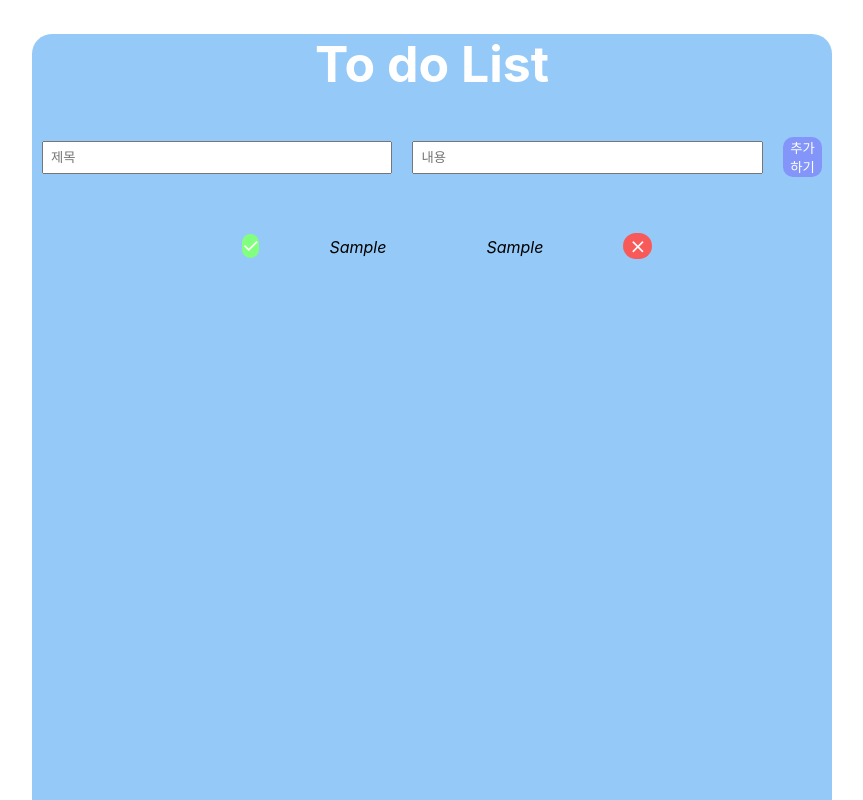
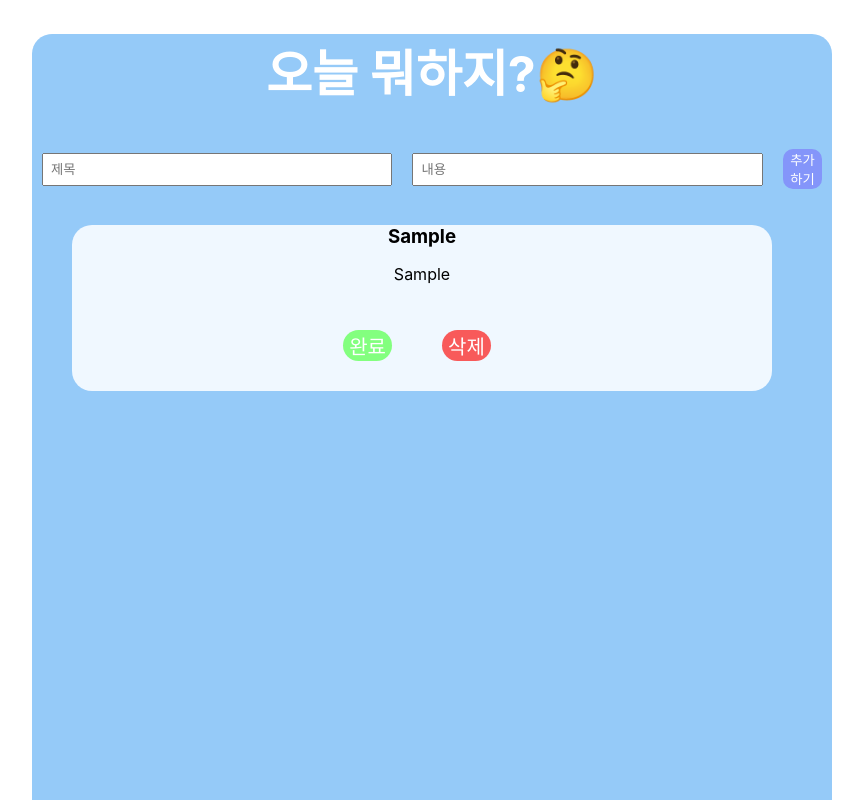
Before and after one commit to seoyeon-jung/react-todolist, a React (Create React App) app: page / in a window 1280 px wide. Both pictures are taken after typing "Sample", "Sample" into the empty fields and a click on the button "추가하기". Shown: the top 800 px of the page, without its empty margins (208-1071 px from the left). Built offline with nearby package versions, Linux system fonts and the light colour scheme.

Commit message:
fix: 완료-취소 toggle 오류 해결

```diff
--- a/src/components/TodoInput.js
+++ b/src/components/TodoInput.js
@@ -23,9 +23,8 @@ const TodoInput = ({ onAdd }) => {
     if (!text || !title) return; // 입력칸 공백 방지
 
     onAdd(title, text);
+    setTitle("");
     setText(""); // 입력 후 다시 공백으로
-    setTitle("");
-    // textRef.current.focus();
   };
 
   return (
--- a/src/components/TodoItem.js
+++ b/src/components/TodoItem.js
@@ -5,14 +5,18 @@ const TodoItem = ({ item, onToggle, onDel }) => {
 
   return (
     <li className={check ? `on` : ""}>
-      <span className="done" onClick={() => onToggle(id)}>
-        &#10003;
-      </span>
-      <em className="text">{title}</em>
-      <em className="text">{text}</em>
-      <button className="delBtn" onClick={() => onDel(id)}>
-        &#10799;
-      </button>
+      <div className="todoBox">
+        <div>
+          <h3 className="title">{title}</h3>
+          <p>{text}</p>
+        </div>
+        <button className="done" onClick={() => onToggle(id)}>
+          {check ? <>취소</> : <>완료</>}
+        </button>
+        <button className="delBtn" onClick={() => onDel(id)}>
+          삭제
+        </button>
+      </div>
     </li>
   );
 };
--- a/src/components/Todos.js
+++ b/src/components/Todos.js
@@ -23,7 +23,6 @@ const Todos = () => {
 
   // add : input 에서 입력받은 값을 새로운 item으로 추가
   const onAdd = (title, text) => {
-    console.log(title, text);
     setTodo([
       ...todo,
       {
@@ -38,7 +37,7 @@ const Todos = () => {
   // TodoInput => onAdd / TodoList => todo객체, onToggle, onDel
   return (
     <div className="Todos">
-      <h1 className="header">To do List</h1>
+      <h1 className="header">오늘 뭐하지?🤔</h1>
       <TodoInput onAdd={onAdd} />
       <TodoList todo={todo} onToggle={onToggle} onDel={onDel} />
     </div>
```
